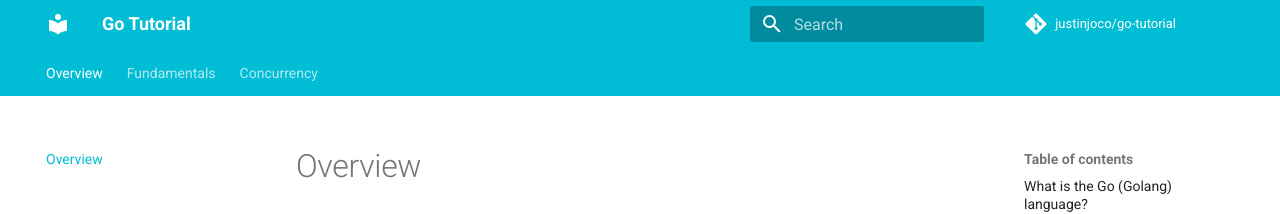
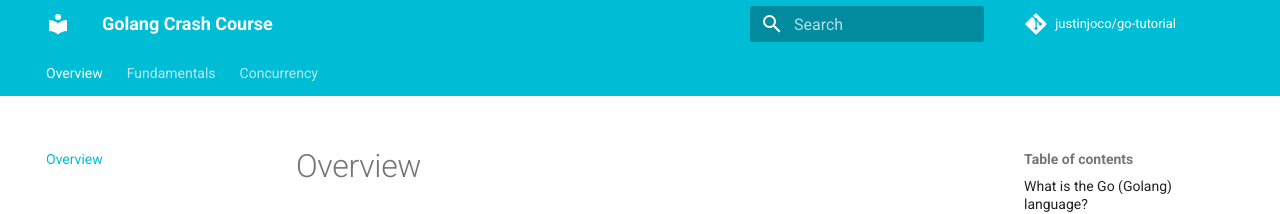
Before and after one commit to justinjoco/go-tutorial, an MkDocs documentation site: the page built from docs/index.md, in a window 1280 px wide. Shown: the top 214 px of the page. Built offline with MkDocs 1.6.1 and Material for MkDocs 9.7.7, drawn with Linux system fonts in a browser that asks for light colours; comment, search, counter and statistics services are not loaded.

Commit message:
renamed site title

```diff
--- a/mkdocs.yml
+++ b/mkdocs.yml
@@ -1,4 +1,4 @@
-site_name: Go Tutorial
+site_name: Golang Crash Course
 site_author: "Justin-Anthony Joco"
 
 repo_name: justinjoco/go-tutorial
```
